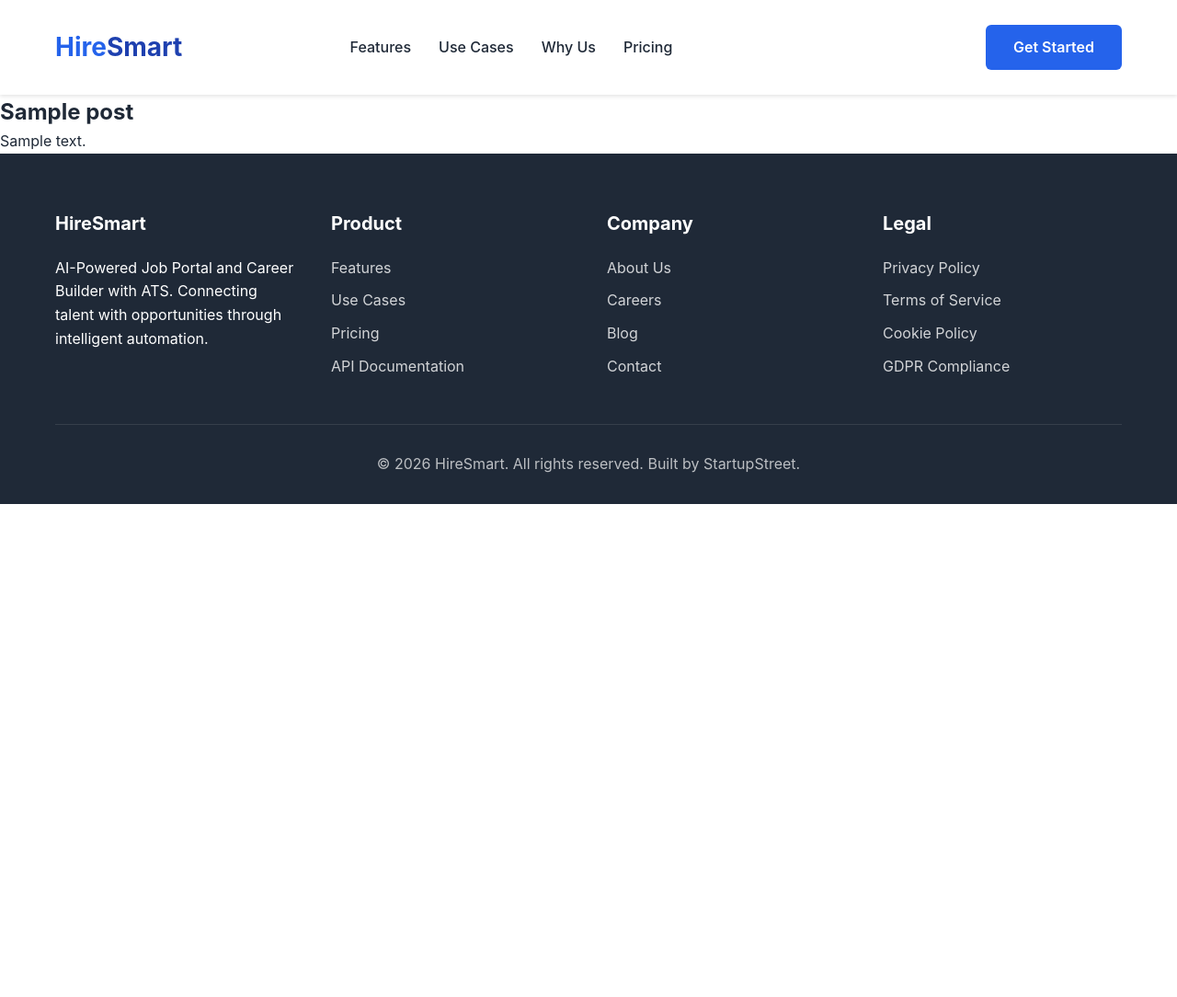
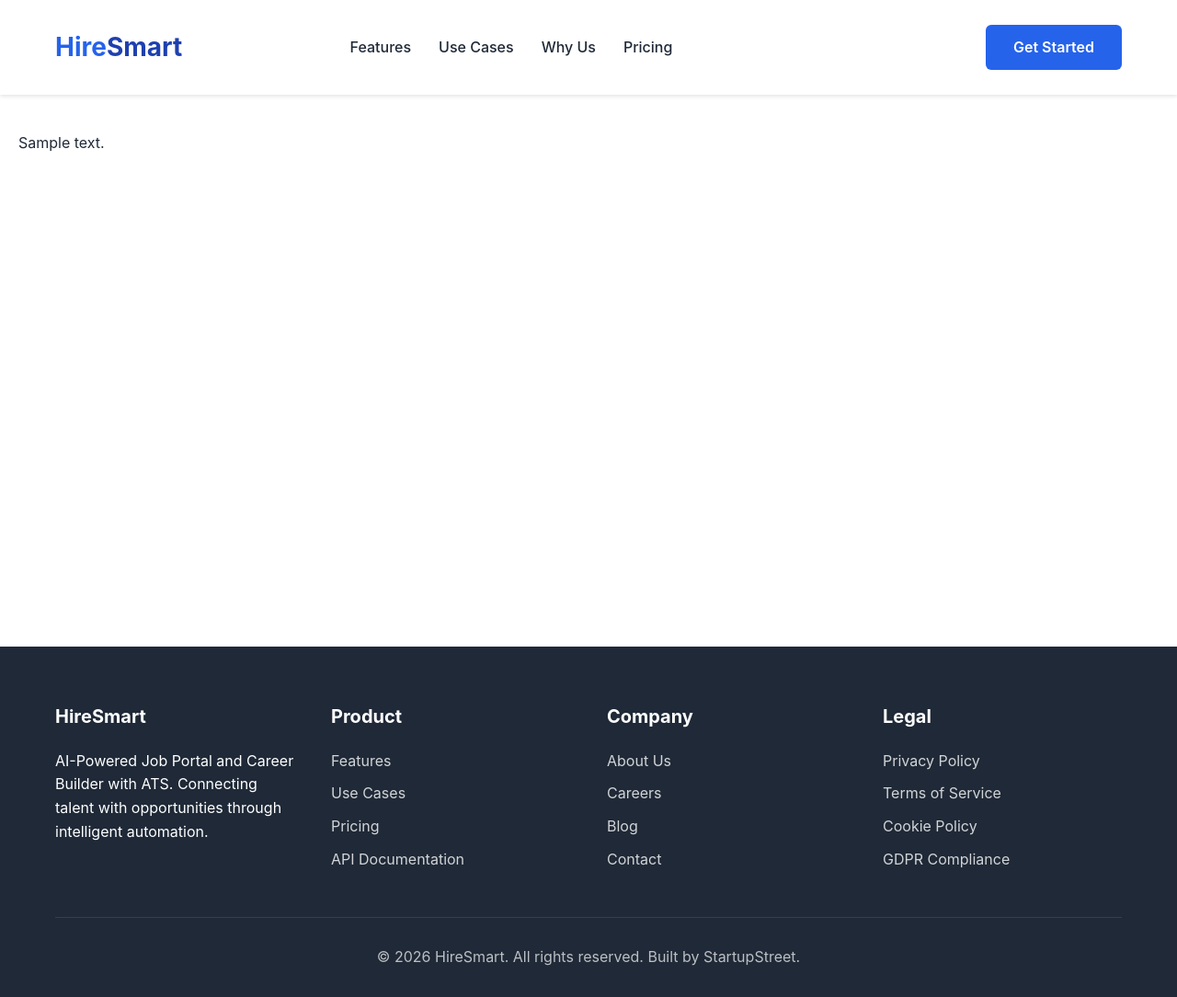
Before and after one commit to StartupStreet/HireSmart-Website-for-WordPress, a WordPress theme: template page.php in a window 1280 px wide. Shown: the whole page at 92% size. Before the commit the page ends 548 px from the top, so only its background shows below. Run offline with PHP 8.4 and a stand-in for WordPress, Linux system fonts and the light colour scheme; the site name, menu and one post (Sample post) are stand-ins, and other content is empty.

Commit message:
Improve page.php template layout and styling
Co-authored-by: StartupStreet <225518128+StartupStreet@users.noreply.github.com>

```diff
--- a/page.php
+++ b/page.php
@@ -11,18 +11,12 @@
 
 get_header(); ?>
 
-<div class="page-content">
+<div class="page-wrapper">
     <?php
     while (have_posts()) : the_post();
         ?>
         <article id="post-<?php the_ID(); ?>" <?php post_class(); ?>>
-            <?php if (!is_front_page()): ?>
-                <header class="page-header">
-                    <h1 class="page-title"><?php the_title(); ?></h1>
-                </header>
-            <?php endif; ?>
-
-            <div class="page-entry-content">
+            <div class="page-content-wrapper">
                 <?php
                 the_content();
                 ?>
@@ -33,4 +27,16 @@ get_header(); ?>
     ?>
 </div>
 
+<style>
+.page-wrapper {
+    min-height: calc(100vh - 200px);
+    padding: 40px 0;
+}
+.page-content-wrapper {
+    max-width: 1400px;
+    margin: 0 auto;
+    padding: 0 20px;
+}
+</style>
+
 <?php get_footer(); ?>
```
